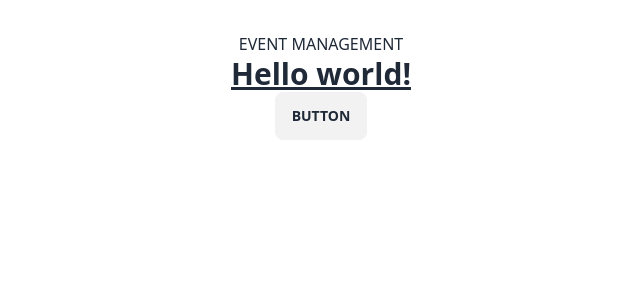
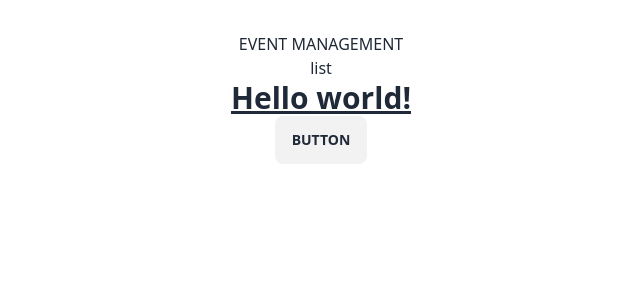
Before and after one commit to Kelompok1Harisenin/event-management-fe, a React (Vite) app: page / in a window 1280 px wide. Shown: the top 300 px of the page, without its empty margins (319-959 px from the left). Built offline with nearby package versions, Linux system fonts and the light colour scheme.

Commit message:
try header

```diff
--- a/src/components/layouts/Header.jsx
+++ b/src/components/layouts/Header.jsx
@@ -2,7 +2,16 @@ import { useState } from "react";
 function Header(props) {
   return (
     <>
-      <h1>EVENT MANAGEMENT</h1>
+      <header>
+        <div className="header-logo">
+          EVENT MANAGEMENT
+        </div>
+        <div className="header-list">
+          <ul>
+            <li>list</li>
+          </ul>
+        </div>
+      </header>
     </>
   )
 }
```
